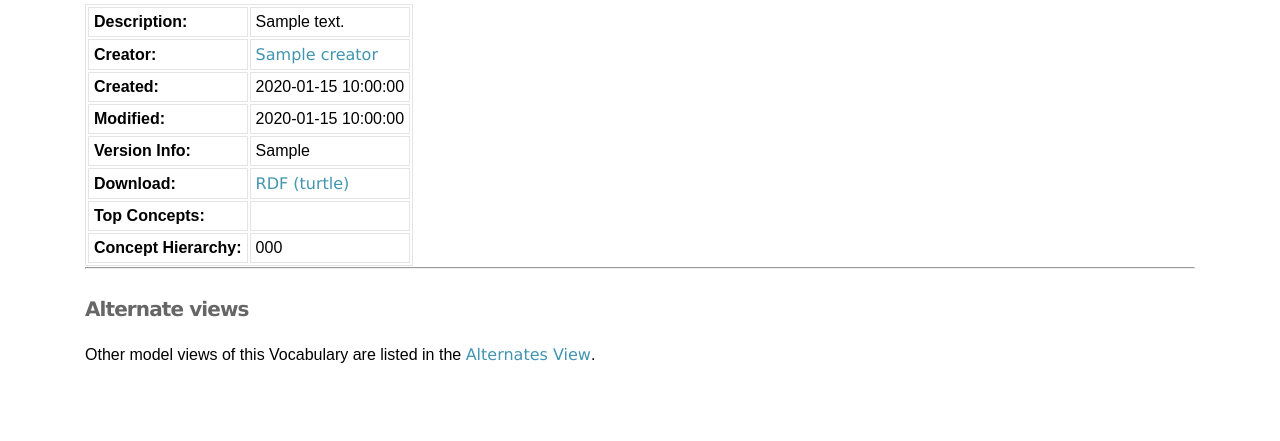
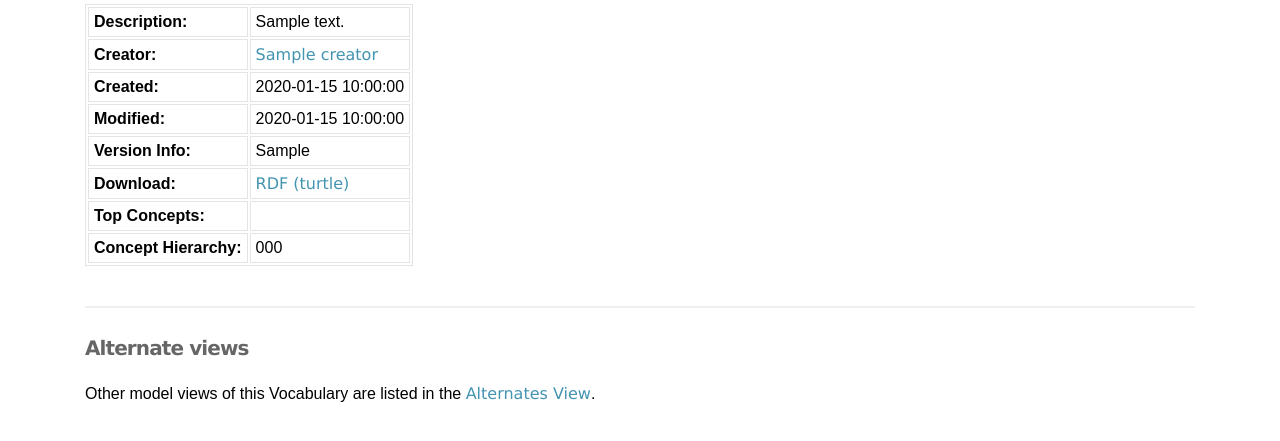
Before and after one commit to RDFLib/VocPrez, a Python web app: template view/templates/vocabulary.html in a window 1280 px wide. Shown: the part 292-733 px from the top of the page. Run offline with Jinja, Linux system fonts and the light colour scheme; the template is opened without the code that fills it: most values are stand-ins (such as "Sample title", 1, 10 or a date in 2020); some libraries are stand-ins or nearby versions.

Commit message:
Horizontal divide to content footer

```diff
--- a/view/static/extra.css
+++ b/view/static/extra.css
@@ -108,3 +108,8 @@ hr {
     overflow: auto;
     min-height: 28px;
 }
+
+.content-footer {
+    margin-top: 40px;
+    border-top: 2px solid #f0f0f0;
+}
--- a/view/templates/vocabulary.html
+++ b/view/templates/vocabulary.html
@@ -59,7 +59,8 @@
         {% endif %}
     </table>
 </div>
-<hr>
-<h3>Alternate views</h3>
-<p>Other model views of this Vocabulary are listed in the <a href="{{ request.base_url }}?_view=alternates">Alternates View</a>.</p>
+<footer class="content-footer">
+    <h3>Alternate views</h3>
+    <p>Other model views of this Vocabulary are listed in the <a href="{{ request.base_url }}?_view=alternates">Alternates View</a>.</p>
+</footer>
 {% endblock %}
```
